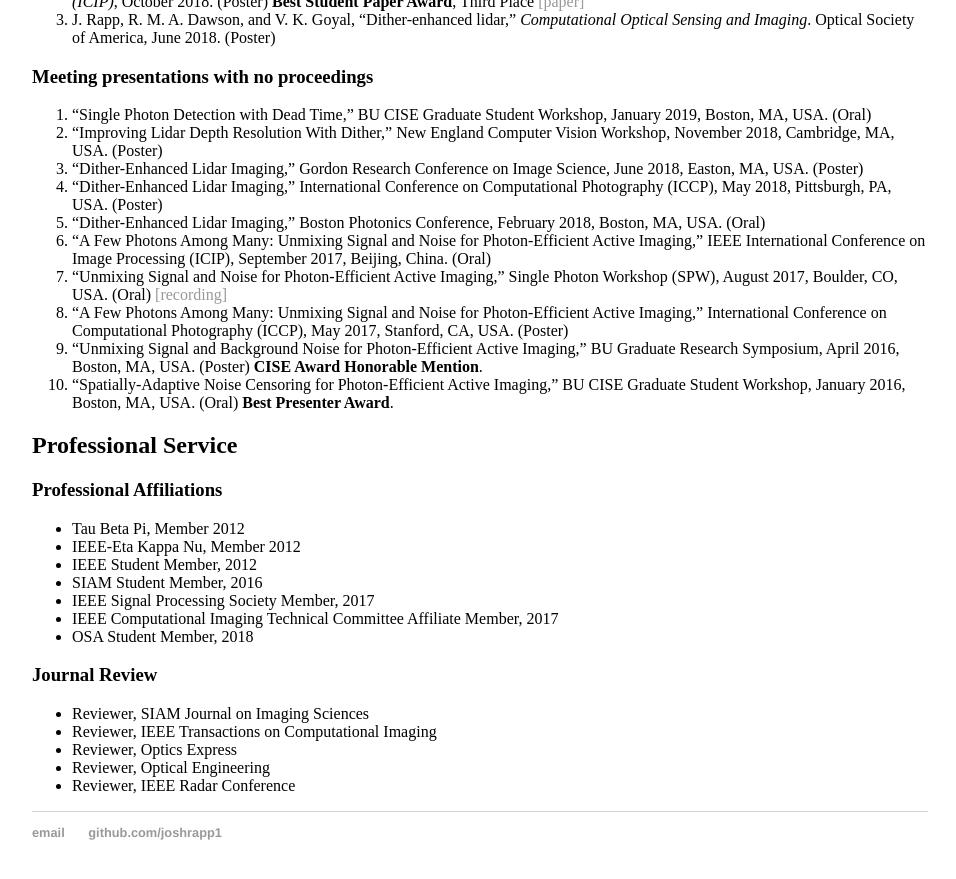
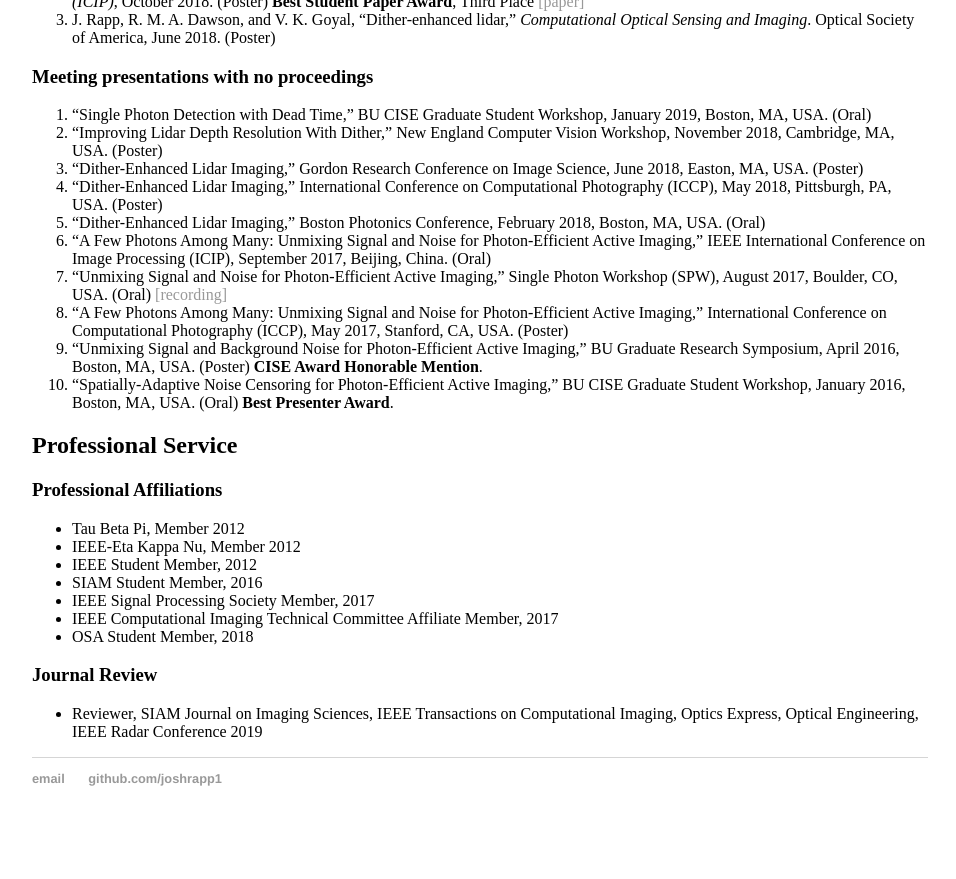
Before and after one commit to joshrapp1/joshrapp1.github.io, a Jekyll site: the page built from cv/index.md, in a window 1280 px wide and 900 px high, scrolled down 1326 px. Shown: the top 879 px of the window, without its empty margins (160-1116 px from the left). Built offline with Jekyll 4.4.1, drawn with Linux system fonts in a browser that asks for light colours; our own code applies the rules of GitHub Pages for plain Markdown files; after the commit the page ends 2172 px from its top, so only the background shows below that.

Commit message:
Update index.md

```diff
--- a/cv/index.md
+++ b/cv/index.md
@@ -90,8 +90,4 @@ Graduate Student Workshop, January 2016, Boston, MA, USA. (Oral) **Best Presente
 * OSA Student Member, 2018
 
 ### Journal Review
-* Reviewer, SIAM Journal on Imaging Sciences
-* Reviewer, IEEE Transactions on Computational Imaging
-* Reviewer, Optics Express
-* Reviewer, Optical Engineering
-* Reviewer, IEEE Radar Conference
+* Reviewer, SIAM Journal on Imaging Sciences, IEEE Transactions on Computational Imaging, Optics Express, Optical Engineering, IEEE Radar Conference 2019
```
